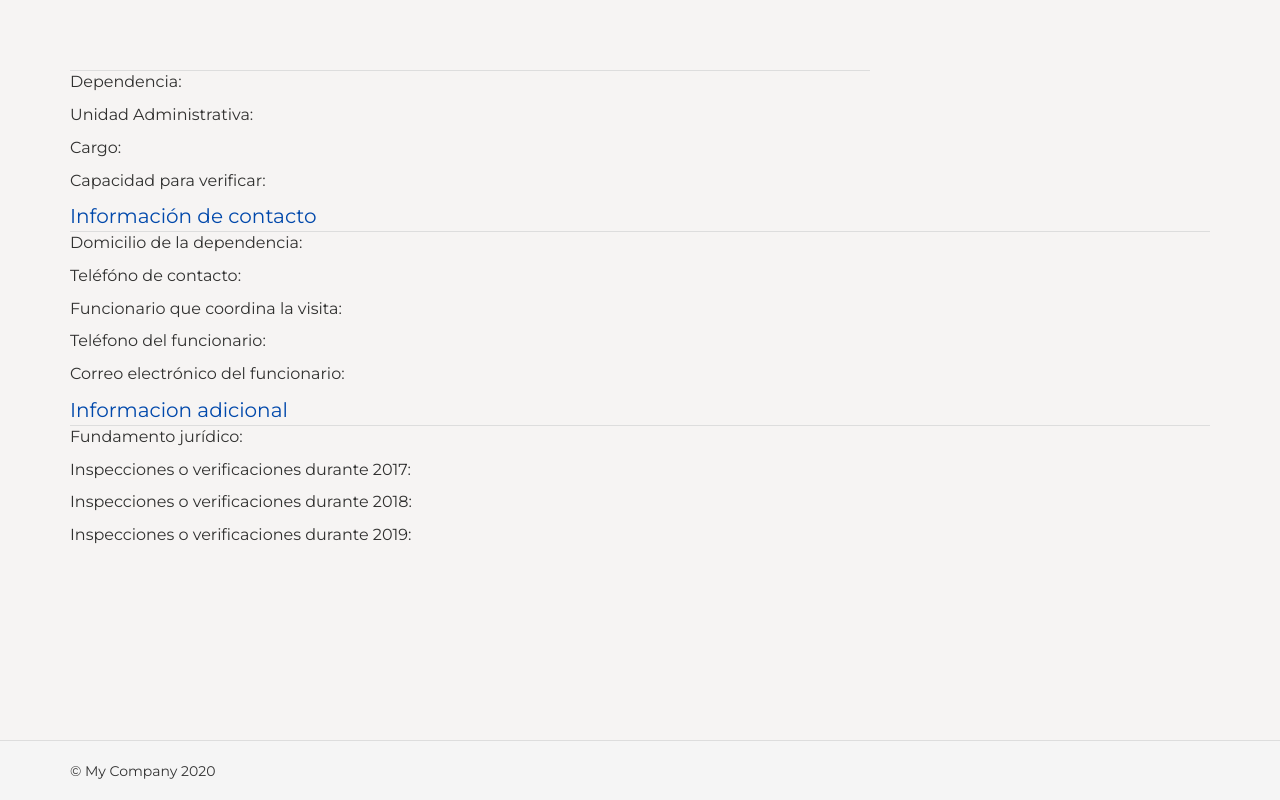
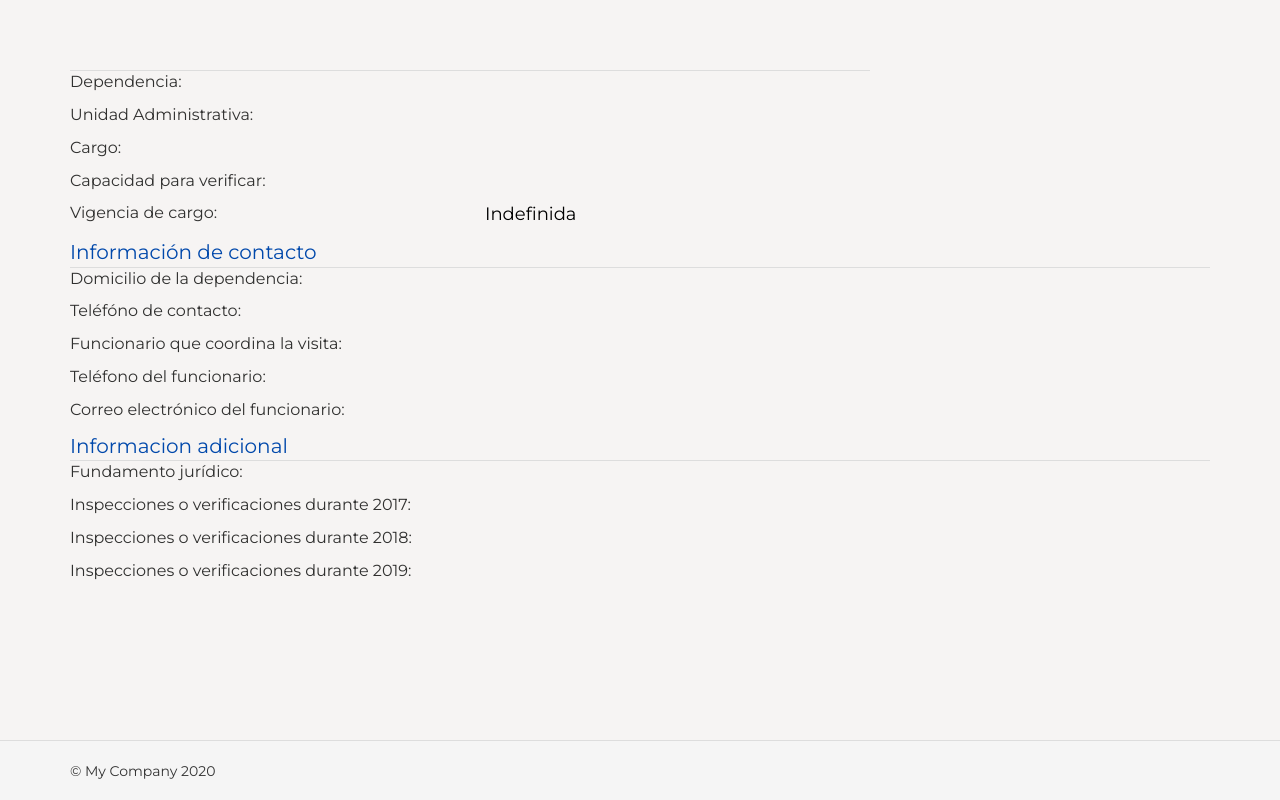
Before and after one commit to esgo4/Verificadores, a Yii app: template views/verificadores/view.php in a window 1280 px wide. Run offline with PHP 8.4 and a stand-in for Yii, Linux system fonts and the light colour scheme; the template is opened without the code that fills it, so the values that code supplies are empty; some libraries are stand-ins or nearby versions; some web fonts are replaced.

Commit message:
Vigencia

```diff
--- a/views/verificadores/view.php
+++ b/views/verificadores/view.php
@@ -30,7 +30,7 @@
                     <div class="col-md-6 col-xs-12">
                         <p>Dependencia: </p>
                     </div>
-                    <div class="col-md-6 col-xs-12">
+                    <div class="col-md-6 col-xs-12 datapop">
                          <?= $model->secretaria0->nombre?>
                     </div>
                 </div>
@@ -38,7 +38,7 @@
                     <div class="col-md-6 col-xs-12">
                         <p>Unidad Administrativa: </p>
                     </div>
-                    <div class="col-md-6 col-xs-12">
+                    <div class="col-md-6 col-xs-12 datapop">
                          <?php
                         if($model->direccion0 == null){
                             echo "--";
@@ -50,7 +50,7 @@
                     <div class="col-md-6 col-xs-12">
                         <p>Cargo: </p>
                     </div>
-                    <div class="col-md-6 col-xs-12">
+                    <div class="col-md-6 col-xs-12 datapop">
                          <?= $model->cargo0->nombre?>
                     </div>
                 </div>
@@ -58,8 +58,16 @@
                     <div class="col-md-6 col-xs-12">
                         <p>Capacidad para verificar: </p>
                     </div>
+                    <div class="col-md-6 col-xs-12 datapop">
+                         <?= $model->cargo0->capacidad?>
+                    </div>
+                </div>
+                <div class="row contentpop">
                     <div class="col-md-6 col-xs-12">
-                         <?= $model->cargo0->capacidad?>
+                        <p>Vigencia de cargo: </p>
+                    </div>
+                    <div class="col-md-6 col-xs-12 datapop">
+                        <p>Indefinida</p>
                     </div>
                 </div>
             </div>
@@ -73,15 +81,15 @@
                     <div class="col-md-6 col-xs-12">
                         <p>Domicilio de la dependencia: </p>
                     </div>
-                    <div class="col-md-6 col-xs-12">
+                    <div class="col-md-6 col-xs-12 datapop">
                          <?= $model->secretaria0->nombre?>
                     </div>
                 </div>
                  <div class="row contentpop">
-                    <div class="col-md-6 col-xs-12">
+                    <div class="col-md-6 col-xs-12 ">
                         <p>Teléfóno de contacto: </p>
                     </div>
-                    <div class="col-md-6 col-xs-12">
+                    <div class="col-md-6 col-xs-12 datapop">
                          <?php
                         if($model->direccion0 == null){
                             echo "--";
@@ -90,18 +98,18 @@
                     </div>
                 </div>
                  <div class="row contentpop">
-                    <div class="col-md-6 col-xs-12">
+                    <div class="col-md-6 col-xs-12 ">
                         <p>Funcionario que coordina la visita: </p>
                     </div>
-                    <div class="col-md-6 col-xs-12">
+                    <div class="col-md-6 col-xs-12 datapop">
                          <?= $model->cargo0->nombre?>
                     </div>
                 </div>
                  <div class="row contentpop">
-                    <div class="col-md-6 col-xs-12">
+                    <div class="col-md-6 col-xs-12 ">
                         <p>Teléfono del funcionario: </p>
                     </div>
-                    <div class="col-md-6 col-xs-12">
+                    <div class="col-md-6 col-xs-12 datapop">
                          <?= $model->cargo0->capacidad?>
                     </div>
                 </div>
@@ -109,7 +117,7 @@
                     <div class="col-md-6 col-xs-12">
                         <p>Correo electrónico del funcionario: </p>
                     </div>
-                    <div class="col-md-6 col-xs-12">
+                    <div class="col-md-6 col-xs-12 datapop">
                          <?= $model->cargo0->capacidad?>
                     </div>
                 </div>
@@ -123,7 +131,7 @@
                     <div class="col-md-6 col-xs-12">
                         <p>Fundamento jurídico: </p>
                     </div>
-                    <div class="col-md-6 col-xs-12">
+                    <div class="col-md-6 col-xs-12 datapop">
                          <?= $model->secretaria0->nombre?>
                     </div>
                 </div>
@@ -131,7 +139,7 @@
                     <div class="col-md-6 col-xs-12">
                         <p>Inspecciones o verificaciones durante 2017: </p>
                     </div>
-                    <div class="col-md-6 col-xs-12">
+                    <div class="col-md-6 col-xs-12 datapop">
                          <?php
                         if($model->direccion0 == null){
                             echo "--";
@@ -143,7 +151,7 @@
                     <div class="col-md-6 col-xs-12">
                         <p>Inspecciones o verificaciones durante 2018: </p>
                     </div>
-                    <div class="col-md-6 col-xs-12">
+                    <div class="col-md-6 col-xs-12 datapop">
                          <?= $model->cargo0->nombre?>
                     </div>
                 </div>
@@ -151,7 +159,7 @@
                     <div class="col-md-6 col-xs-12">
                         <p>Inspecciones o verificaciones durante 2019: </p>
                     </div>
-                    <div class="col-md-6 col-xs-12">
+                    <div class="col-md-6 col-xs-12 datapop">
                          <?= $model->cargo0->capacidad?>
                     </div>
                 </div>
--- a/web/css/mycss.css
+++ b/web/css/mycss.css
@@ -7,6 +7,12 @@
     Created on : 10/02/2020, 09:56:11 AM
     Author     : Esaul
 */
+.datapop{
+    font-size: 18px;
+    color: black;
+
+    font-family: 'Montserrat'
+}
 
 .titlepop{
     font-size: 20px;
```
Also changed, not shown: 1 other file.
